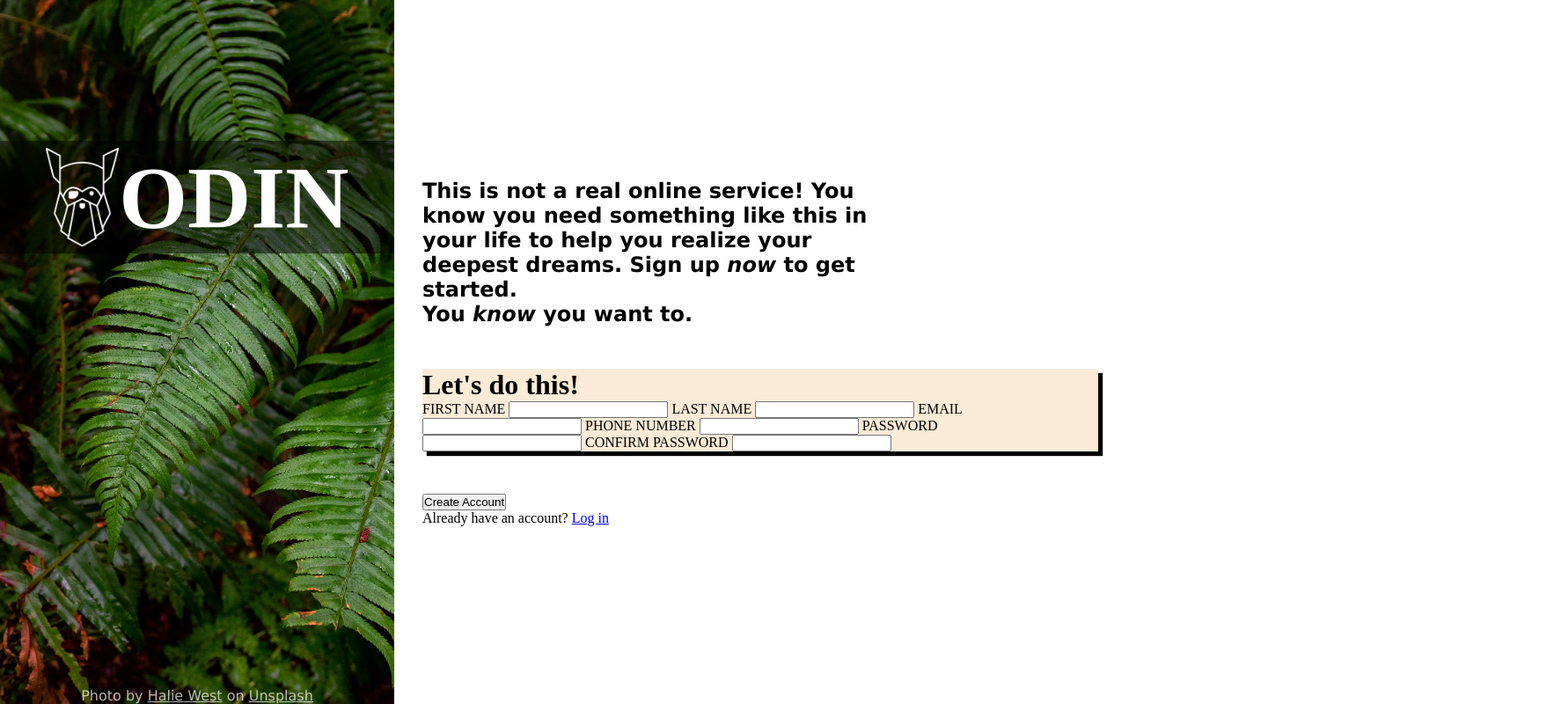
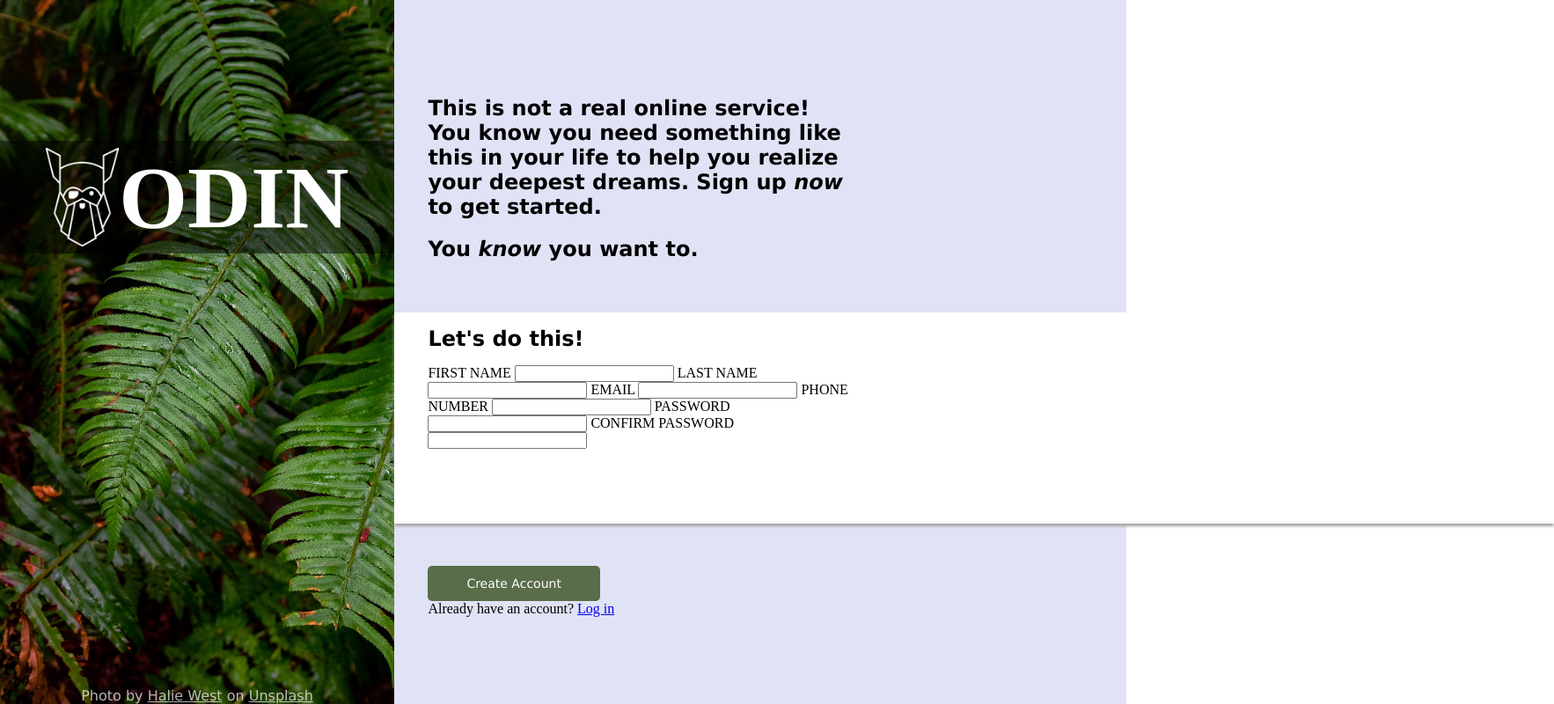
Before and after one commit to Evanp215/sign-up-form, a plain HTML site: page index.html in a window 1280 px wide. Shown: the whole page at 88% size, 1766 px wide, since content can reach past the window. Drawn offline with Linux system fonts and the light colour scheme.

Commit message:
Styling form header, form button, form section

```diff
--- a/index.html
+++ b/index.html
@@ -34,7 +34,8 @@
 
       <!-- Form Container -->
       <div id="form-container">
-        <h1>Let's do this!</h1>
+        <div id="form">
+          <h2>Let's do this!</h2>
           <form action="#" method="post">
             <label for="first_name">FIRST NAME</label>
             <input type="text" name="" id="first_name">
@@ -55,6 +56,7 @@
             <input type="text" name="" id="confirm_password">
           </form>
         </div>
+      </div>
       <!-- Form Container -->
 
       <!-- Button Container -->
--- a/styles.css
+++ b/styles.css
@@ -54,15 +54,40 @@
   justify-content: center;
   align-items: flex-start;
   gap: 6vh;
-  padding: 4vh;
+  background-color:#e0e2f5;
 }
 #form-header {
   font-family: Verdana, Geneva, Tahoma, sans-serif;
-  max-width: 40vw;
+  max-width: 38vw;
+  padding-left: 3vw;
+}
+#form-header > h2 {
+  padding: 10px 0;
 }
 #form-container {
-  background-color: antiquewhite;
-  box-shadow: 5px 5px 1px black;
+  background-color: #ffffff;
+  box-shadow: 0px 3px 3px #a5a5a5;
+  padding-left: 3vw;
+  width: 100vw;
+}
+#form {
+  max-width: 40vw;
+  height: 30vh;
+}
+#form > h2 {
+  padding: 2vh 0;
+  font-family: Verdana, Geneva, Tahoma, sans-serif;
 }
 #button-container {
+  padding-left: 3vw;
 }
+button {
+  background-color: #596D48;
+  border-radius: 5px;
+  box-shadow: none;
+  color: #fff;
+  padding: 12px 44px;
+  border: none;
+  font-family: Verdana, Geneva, Tahoma, sans-serif;
+  font-size: 14px;
+}
```
Lines whose indentation alone changed are shown as unchanged.
